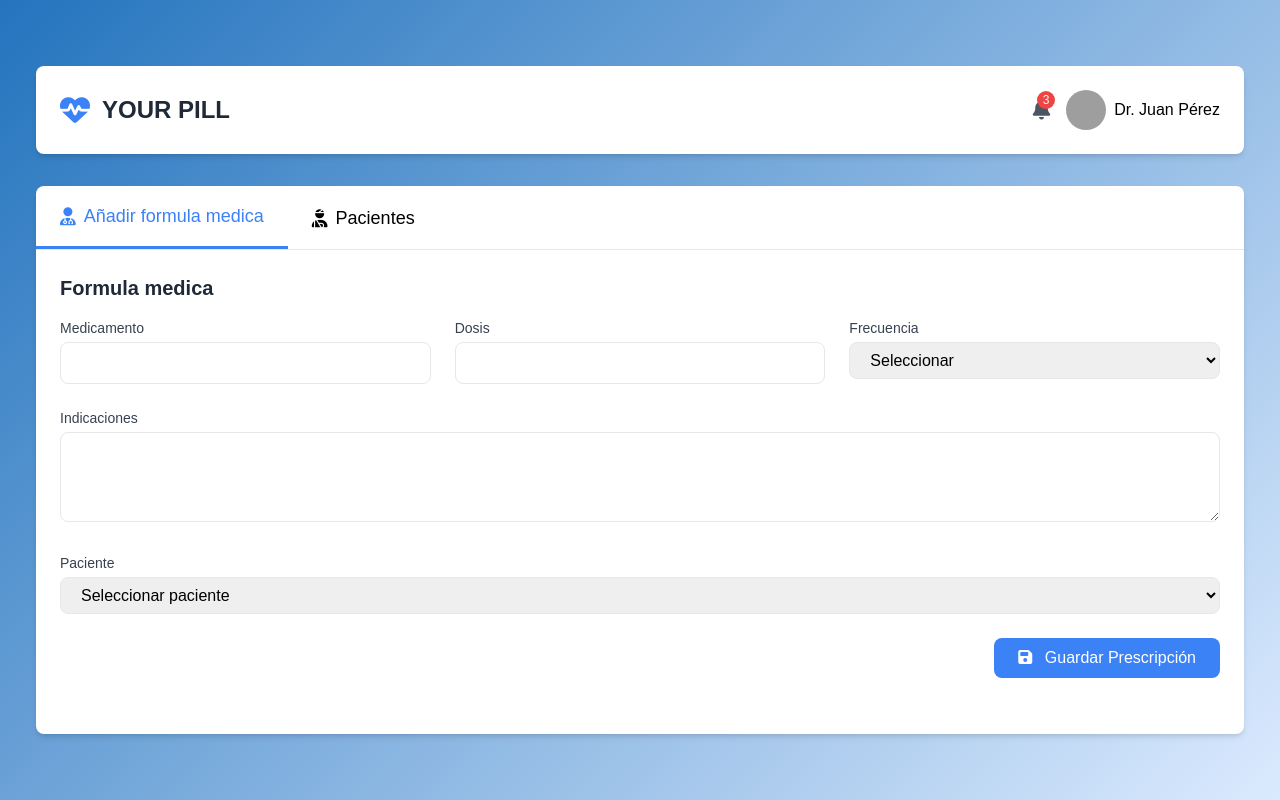
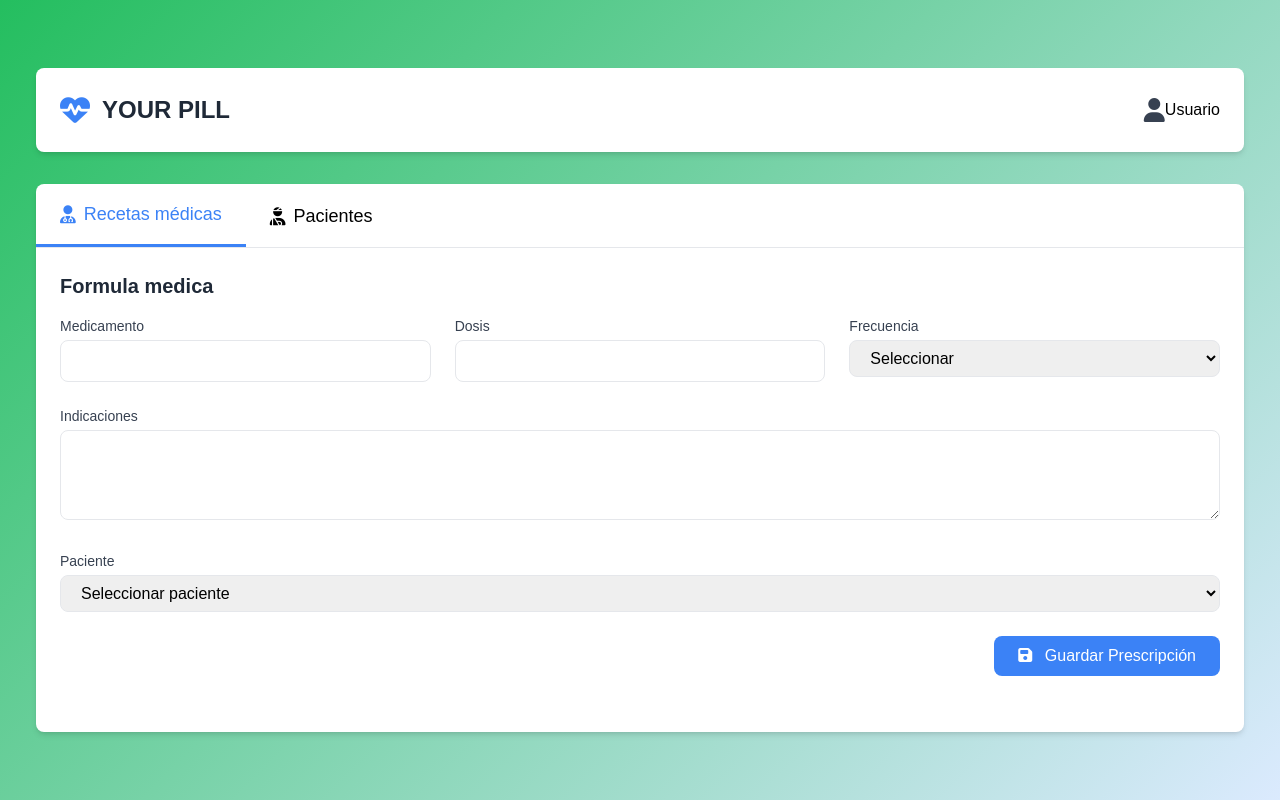
Before and after one commit to JHONATANGI/Your-Pill, a PHP site: page /frontend/vista_medico.html in a window 1280 px wide. Run offline with PHP 8.4, Linux system fonts and the light colour scheme; some libraries are stand-ins or nearby versions; grey boxes are pictures that could not be loaded.

Commit message:
Nuevos cambios en arhivos y rutas

```diff
--- a/backend/login-success.php
+++ b/backend/login-success.php
@@ -175,7 +175,7 @@ $nombre = isset($_SESSION['primer_nombre']) ? $_SESSION['primer_nombre'] : 'Usua
           if ($rol_id == 1) {
             echo "window.location.href = 'medico_dashboard.php';";
           } else {
-            echo "window.location.href = '../frontend/principal.html';";
+            echo "window.location.href = '../frontend/vista_medico.html';";
           }
           ?>
         }, 400);
--- /dev/null
+++ b/backend/obtener_usuario.php
@@ -0,0 +1,7 @@
+<?php
+session_start();
+header('Content-Type: application/json');
+
+$nombre = $_SESSION['primer_nombre'] ?? '';
+$apellido = $_SESSION['primer_apellido'] ?? '';
+echo json_encode(['nombre' => $nombre, 'apellido' => $apellido]);
--- /dev/null
+++ b/css/sesion_medico.css
@@ -0,0 +1,40 @@
+        body {
+            font-family: Arial, sans-serif;
+            background: linear-gradient(135deg, #24be5f, #dbeafe);
+            display: flex;
+            justify-content: center;
+            align-items: center;
+            min-height: 100vh;
+            padding: 20px;
+        }
+
+        .hidden {
+            display: none;
+        }
+
+        .tab-active {
+            border-bottom: 3px solid #3b82f6;
+            color: #3b82f6;
+            font-weight: bold;
+        }
+
+        .notification-badge {
+            position: absolute;
+            top: -5px;
+            right: -5px;
+            background-color: #ef4444;
+            color: rgb(247, 247, 248);
+            border-radius: 50%;
+            width: 18px;
+            height: 18px;
+            font-size: 12px;
+            display: flex;
+            align-items: center;
+            justify-content: center;
+        }
+
+        @media (max-width: 768px) {
+            .mobile-flex-col {
+                flex-direction: column;
+            }
+        }
--- a/frontend/vista_medico.html
+++ b/frontend/vista_medico.html
@@ -4,57 +4,17 @@
 <head>
     <meta charset="UTF-8">
     <meta name="viewport" content="width=device-width, initial-scale=1.0">
-    <title>YOUR PILL </title>
+    <title>Medico</title>
     <script src="https://cdn.tailwindcss.com"></script>
+    <link rel="stylesheet" href="../css/sesion_medico.css">
     <link rel="stylesheet" href="https://cdnjs.cloudflare.com/ajax/libs/font-awesome/6.4.0/css/all.min.css">
-    <style>
-        body {
-            font-family: Arial, sans-serif;
-            background: linear-gradient(135deg, #2474be, #dbeafe);
-            display: flex;
-            justify-content: center;
-            align-items: center;
-            min-height: 100vh;
-            padding: 20px;
-        }
 
-        .hidden {
-            display: none;
-        }
-
-        .tab-active {
-            border-bottom: 3px solid #3b82f6;
-            color: #3b82f6;
-            font-weight: bold;
-        }
-
-        .notification-badge {
-            position: absolute;
-            top: -5px;
-            right: -5px;
-            background-color: #ef4444;
-            color: rgb(247, 247, 248);
-            border-radius: 50%;
-            width: 18px;
-            height: 18px;
-            font-size: 12px;
-            display: flex;
-            align-items: center;
-            justify-content: center;
-        }
-
-        @media (max-width: 768px) {
-            .mobile-flex-col {
-                flex-direction: column;
-            }
-        }
-    </style>
 </head>
 
 <body class="bg-gray-100 min-h-screen">
     <div class="container mx-auto px-4 py-8">
         <!-- Header -->
-        <header class="bg-white shadow-md rounded-lg mb-8 p-6">
+        <nav class="bg-white shadow-md rounded-lg mb-8 p-6">
             <div class="flex justify-between items-center">
                 <div class="flex items-center">
                     <i class="fas fa-heartbeat text-3xl text-blue-500 mr-3"></i>
@@ -62,24 +22,20 @@
                 </div>
                 <div class="flex items-center space-x-4">
                     <div class="relative">
-                        <i class="fas fa-bell text-xl text-gray-600 cursor-pointer"></i>
-                        <span class="notification-badge">3</span>
-                    </div>
-                    <div class="flex items-center">
-                        <img src="https://randomuser.me/api/portraits/men/32.jpg" alt="User"
-                            class="w-10 h-10 rounded-full mr-2">
-                        <span class="font-medium">Dr. Juan Pérez</span>
+                        <div class="flex items-center">
+                            <i class="fas fa-user text-gray-700 text-2xl"></i>
+                            <span id="nombre-usuario" class="font-medium">Cargando...</span>
+                        </div>
                     </div>
                 </div>
-            </div>
-        </header>
+        </nav>
 
         <!-- Main Content -->
         <main class="bg-white shadow-md rounded-lg overflow-hidden">
             <!-- Tabs Navigation -->
             <div class="flex mobile-flex-col border-b">
                 <button id="doctor-tab" class="tab-active px-6 py-4 text-lg font-medium flex items-center">
-                    <i class="fas fa-user-md mr-2"></i> Añadir formula medica
+                    <i class="fas fa-user-md mr-2"></i> Recetas médicas
                 </button>
                 <button id="patient-tab" class="px-6 py-4 text-lg font-medium flex items-center">
                     <i class="fas fa-user-injured mr-2"></i> Pacientes
@@ -375,6 +331,19 @@
                 console.log(`Medication status updated to: ${status}`);
             });
         });
+        fetch('../backend/obtener_usuario.php', {
+            method: 'GET',
+            credentials: 'include' // 👈 Esto es clave para que se envíen las cookies de sesión
+        })
+            .then(res => res.json())
+            .then(data => {
+                const nombreCompleto = `${data.nombre} ${data.apellido}`.trim();
+                document.getElementById('nombre-usuario').textContent = nombreCompleto || 'Usuario';
+            })
+            .catch(err => {
+                console.error("Error al obtener nombre:", err);
+                document.getElementById('nombre-usuario').textContent = 'Usuario';
+            });
     </script>
 </body>
 
```
